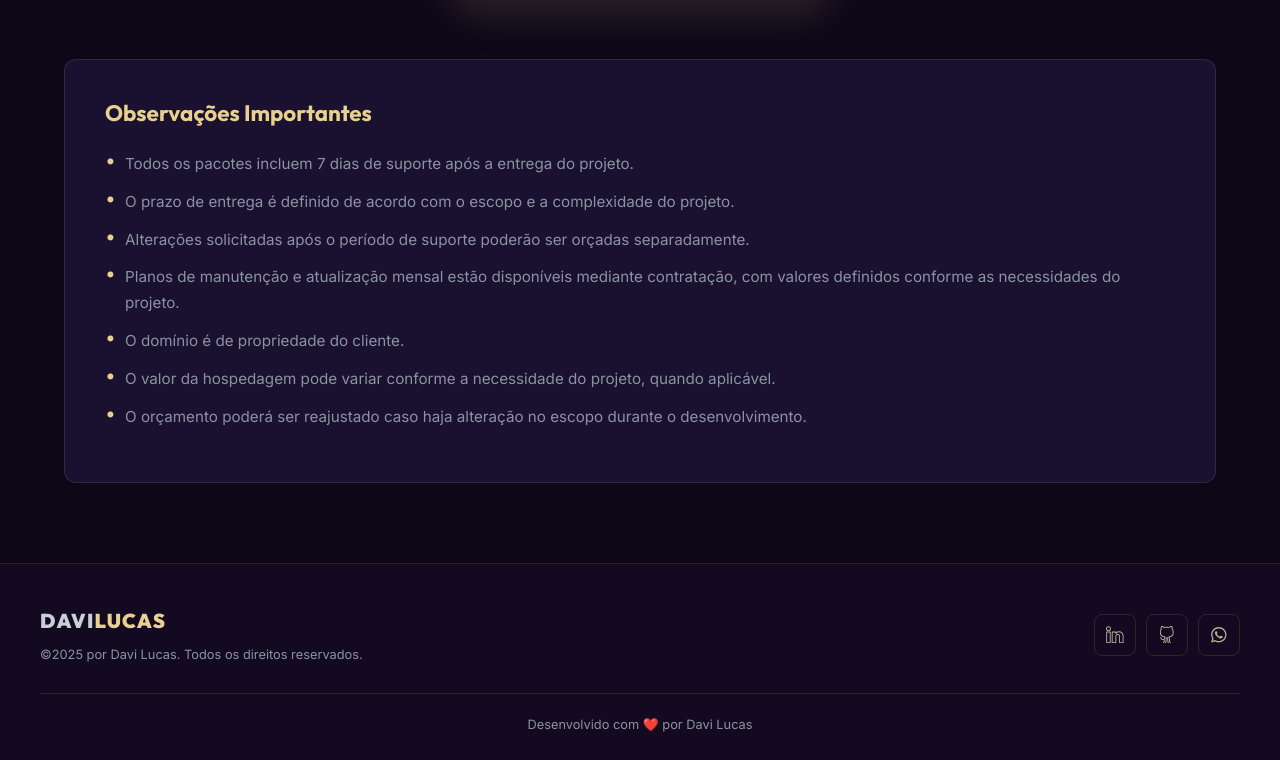
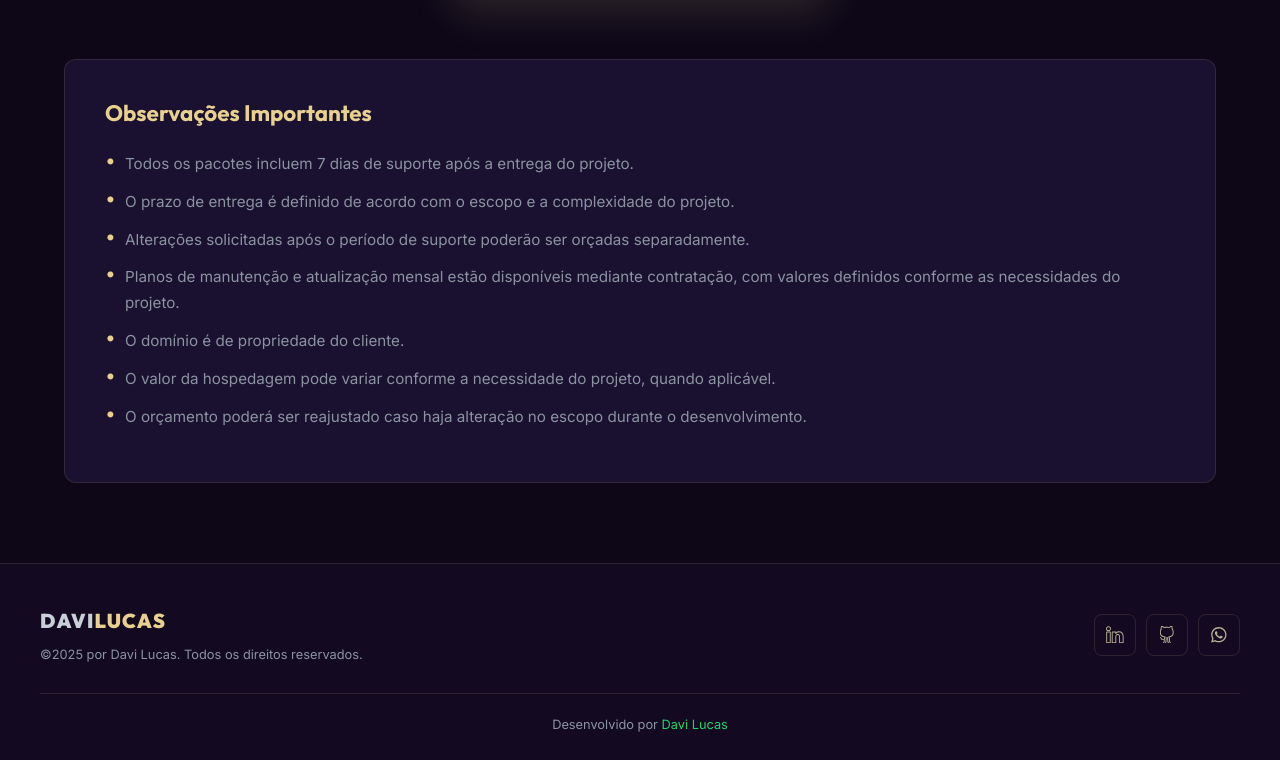
Before and after one commit to Davilucca22/meu-portifolio, a React (Create React App) app: page /planos in a window 1280 px wide. Shown: the part 1144-1904 px from the top of the page. Built offline with nearby package versions, Linux system fonts and the light colour scheme.

Commit message:
atualizando links do whatsapp

```diff
--- a/src/components/Conhecimentos/Conhecimentos.js
+++ b/src/components/Conhecimentos/Conhecimentos.js
@@ -1,6 +1,6 @@
 import React from "react";
 import './Conhecimentos.css';
-import { FaHtml5, FaCss3Alt, FaJs, FaNodeJs, FaReact } from "react-icons/fa";
+import { FaJs, FaNodeJs, FaReact } from "react-icons/fa";
 import { SiMongodb, SiPostgresql, SiTailwindcss } from "react-icons/si";
 
 const skills = [
--- a/src/components/Footer/footer.css
+++ b/src/components/Footer/footer.css
@@ -88,6 +88,10 @@
     color: var(--color-text);
 }
 
+.footer-bottom a {
+    color: #25D366;
+}
+
 /* ===== RESPONSIVE ===== */
 @media (max-width: 560px) {
     .footer-container {
--- a/src/components/Footer/footer.js
+++ b/src/components/Footer/footer.js
@@ -44,7 +44,7 @@ export default function Footer() {
                 </nav>
             </div>
             <div className="footer-divider" />
-            <p className="footer-bottom">Desenvolvido com ❤️ por Davi Lucas</p>
+            <p className="footer-bottom">Desenvolvido por <a href="https://instagram.com.br/dev.lucca">Davi Lucas</a></p>
         </footer>
     );
 }
--- a/src/components/Planos/Planos.js
+++ b/src/components/Planos/Planos.js
@@ -33,7 +33,7 @@ export default function Planos() {
                             <li><FaCheck /> Hospedagem cloud com HTTPS e deploy automatizado</li>
                             <li><FaCheck /> Domínio por conta do cliente</li>
                         </ul>
-                        <a href="https://wa.me/qr/ZZFAG3EVAASOA1" className="btn btn-outline plano-btn" target="_blank" rel="noreferrer">Quero o Starter</a>
+                        <a href={`https://wa.me/5535991152505?text=${encodeURIComponent("Ola! gostaria de uma landing page do plano starter")}`} className="btn btn-outline plano-btn" target="_blank" rel="noreferrer">Quero o Starter</a>
                     </div>
 
                     {/* Profissional */}
@@ -52,7 +52,7 @@ export default function Planos() {
                             <li><FaCheck /> Domínio .com.br incluso por 1 ano (renovação por conta do cliente)</li>
                             <li><FaCheck /> Configuração de DNS</li>
                         </ul>
-                        <a href="https://wa.me/qr/ZZFAG3EVAASOA1" className="btn btn-primary plano-btn" target="_blank" rel="noreferrer">Quero o Profissional</a>
+                        <a href={`https://wa.me/5535991152505?text=${encodeURIComponent("Ola! gostaria de uma landing page do plano profissional")}`} className="btn btn-primary plano-btn" target="_blank" rel="noreferrer">Quero o Profissional</a>
                     </div>
 
                     {/* Premium */}
@@ -68,7 +68,7 @@ export default function Planos() {
                             <li><FaCheck /> Automações</li>
                             <li><FaCheck /> Dashboard Básico</li>
                         </ul>
-                        <a href="https://wa.me/qr/ZZFAG3EVAASOA1" className="btn btn-outline plano-btn" target="_blank" rel="noreferrer">Quero o Premium</a>
+                        <a href={`https://wa.me/5535991152505?text=${encodeURIComponent("Ola! gostaria de uma landing page do plano premium")}`} className="btn btn-outline plano-btn" target="_blank" rel="noreferrer">Quero o Premium</a>
                     </div>
                 </div>
 
```
